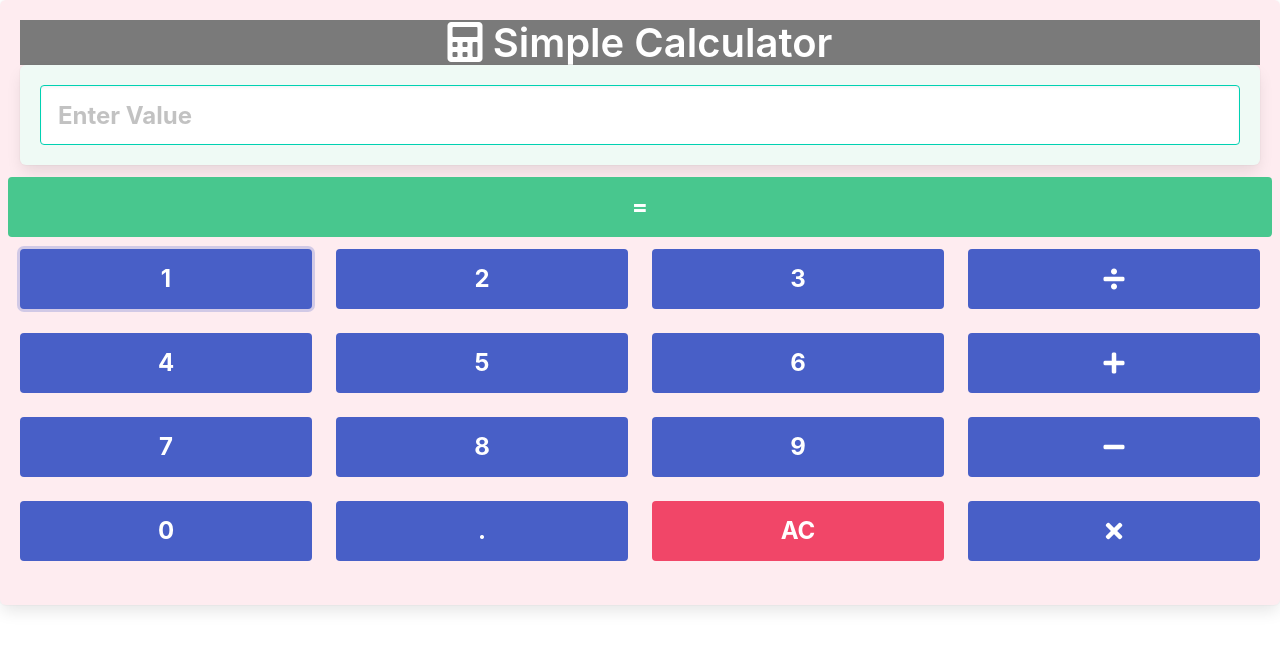
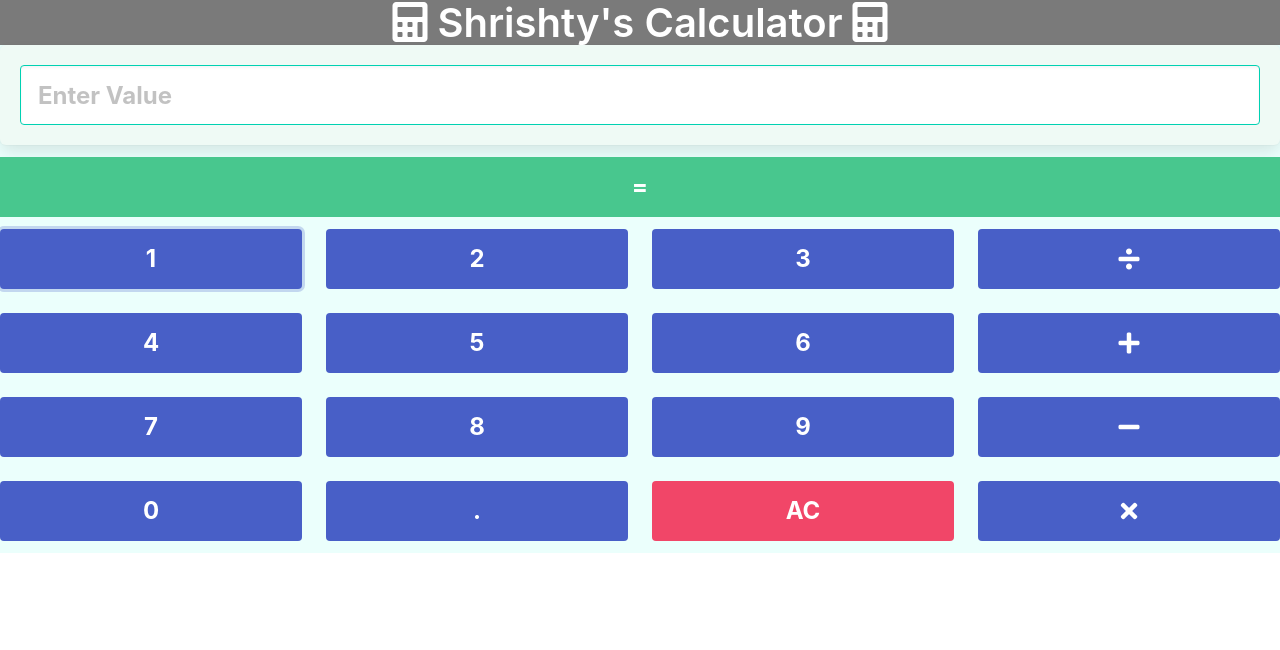
Before and after one commit to LP-Codes/Calculator, a plain HTML site: page index.html in a window 1280 px wide. Drawn offline with nearby package versions, Linux system fonts and the light colour scheme.

Commit message:
Published

```diff
--- a/index.html
+++ b/index.html
@@ -16,12 +16,12 @@
       crossorigin="anonymous"
     />
 
-    <title>Title</title>
+    <title>Simple calculator</title>
   </head>
 
-<body  class="box has-text-centered is-mobile has-background-danger-light ">
+<body  class=" has-text-centered is-mobile has-background-primary-light ">
     <div class=" has-text-centered has-background-danger-light">
-      <h1 class="title is-2 has-background-grey has-text-white"><i class="fas fa-calculator"></i> Simple Calculator</h1>
+      <h1 class="title is-2 has-background-grey has-text-white"><i class="fas fa-calculator"></i> Shrishty's Calculator <i class="fas fa-calculator"></i></h1>
     </div>
 
 
--- a/index.js
+++ b/index.js
@@ -107,7 +107,6 @@ function equal1() {
   }
 }
 
-
 document.getElementById("btn1").addEventListener("click", inpt1);
 document.getElementById("btn2").addEventListener("click", inpt2);
 document.getElementById("btn3").addEventListener("click", inpt3);
```
